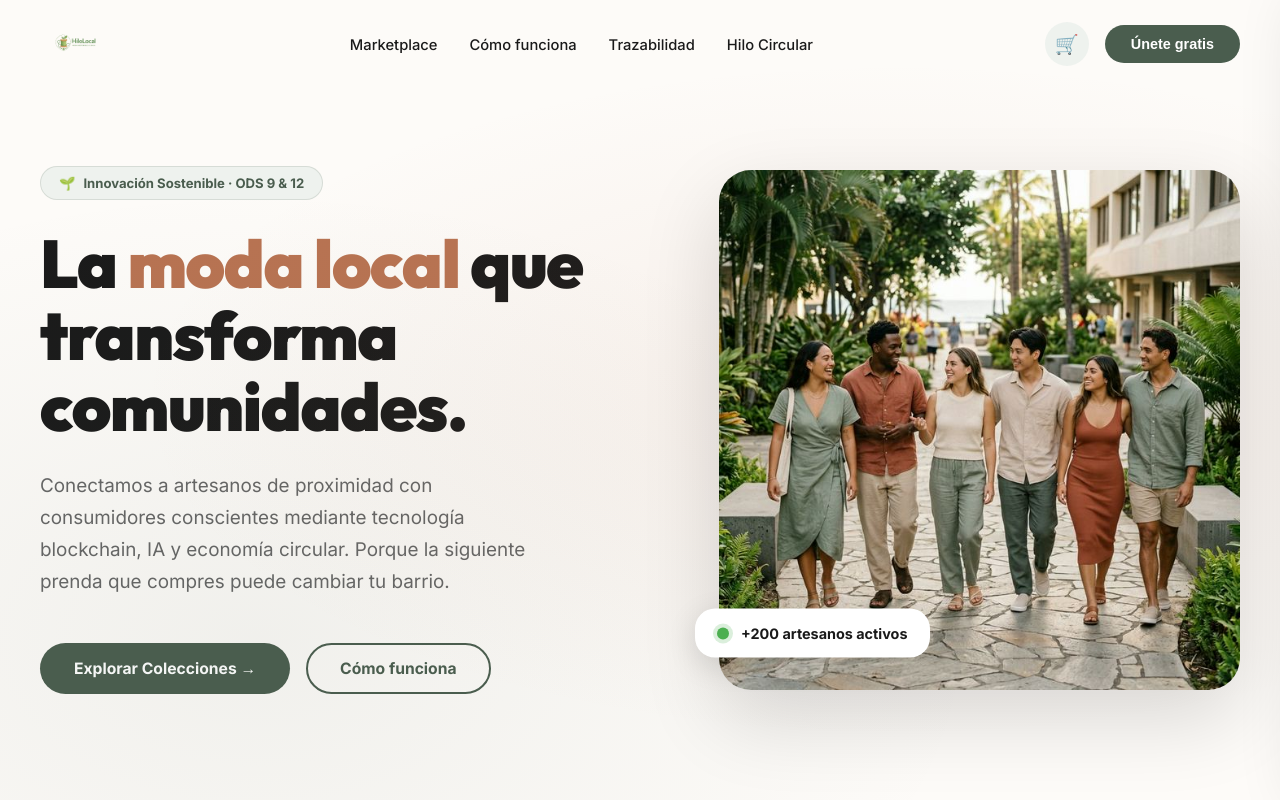
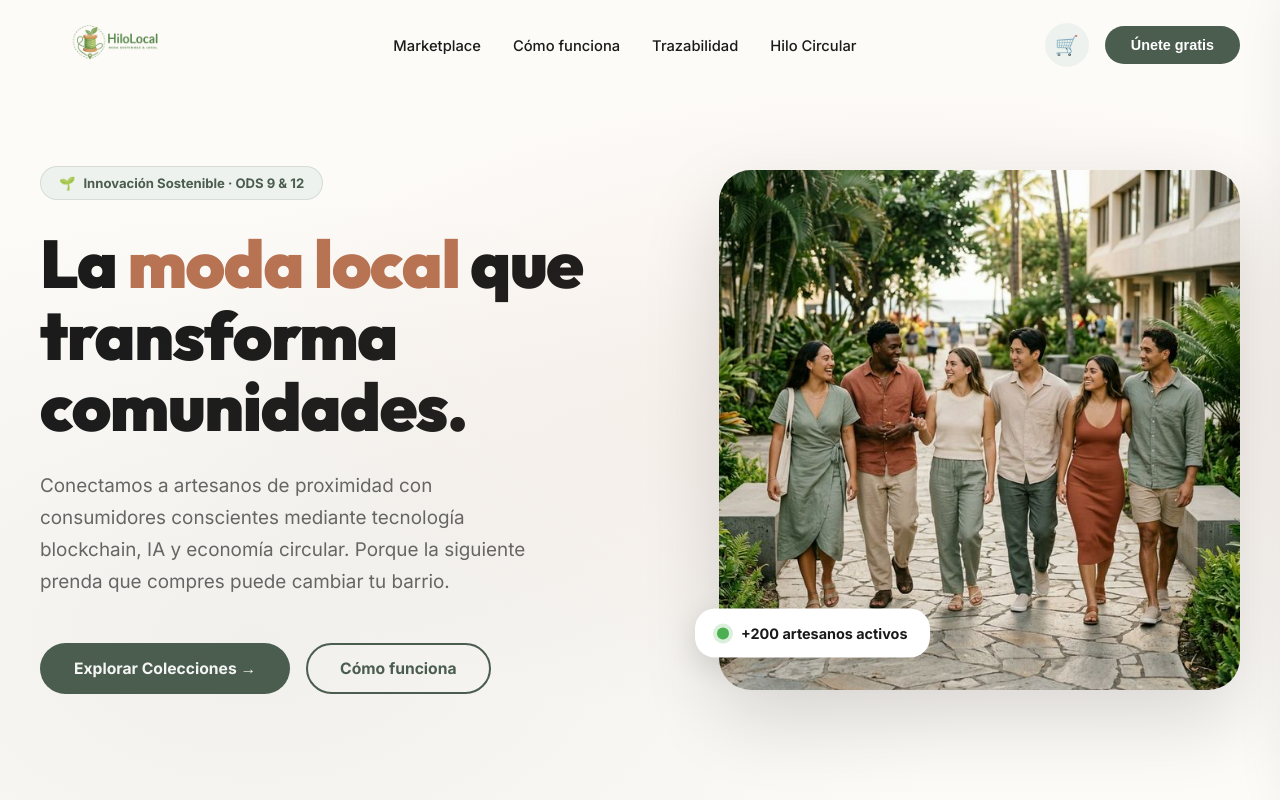
Before and after one commit to 00Fenris/Hilolocal-, a plain HTML site: page index.html in a window 1280 px wide. Shown: the top 800 px of the page. Drawn offline with Linux system fonts and the light colour scheme.

Commit message:
fix: logo visible con margin negativo para recortar espacio en blanco del PNG

```diff
--- a/index.html
+++ b/index.html
@@ -19,7 +19,7 @@
         nav{position:fixed;top:0;left:0;width:100%;z-index:900;padding:18px 0;transition:all .35s}
         nav.scrolled{background:rgba(253,251,248,.94);backdrop-filter:blur(20px);padding:10px 0;box-shadow:0 2px 40px rgba(0,0,0,.07);border-bottom:1px solid var(--br)}
         .nav-inner{max-width:1280px;margin:0 auto;padding:0 40px;display:flex;justify-content:space-between;align-items:center;gap:32px}
-        .nav-logo img{height:52px;width:auto;object-fit:contain}
+        .nav-logo img{height:110px;width:auto;object-fit:contain;margin:-28px 0;max-width:220px}
         .nav-links{display:flex;gap:32px}
         .nav-links a{font-size:.92rem;font-weight:500;color:var(--tx);transition:color .25s;position:relative}
         .nav-links a::after{content:'';position:absolute;bottom:-3px;left:0;width:0;height:2px;background:var(--a);transition:width .3s}
```
